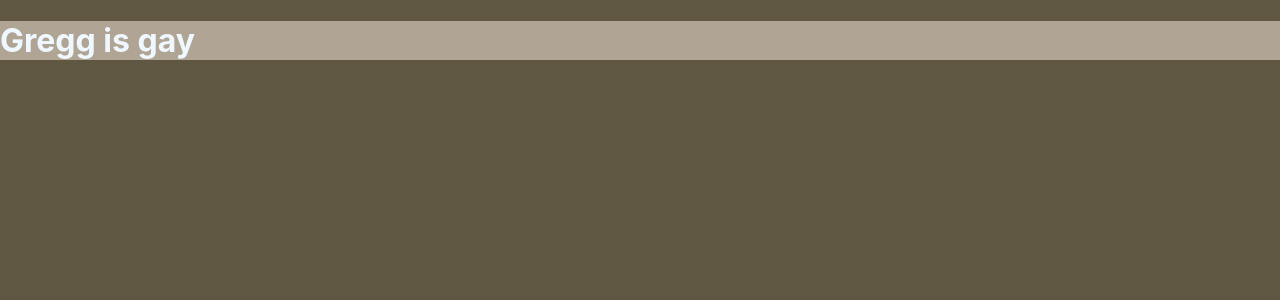
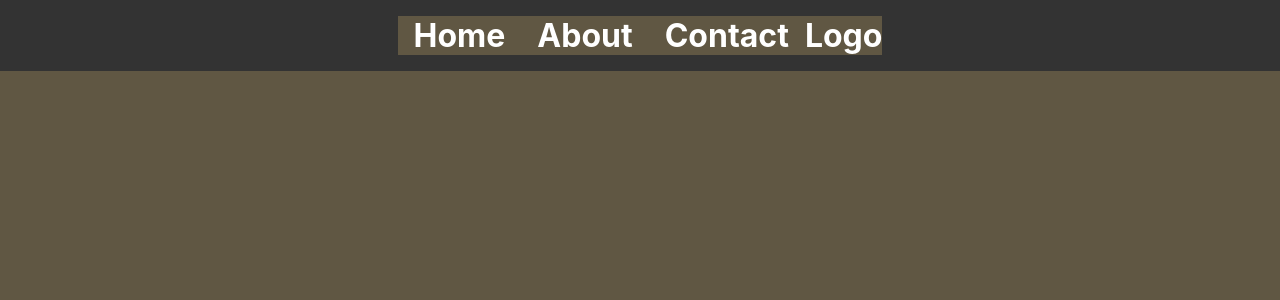
Before and after one commit to andytle95/dokusou, a React (Create React App) app in the folder dokusou/: page / in a window 1280 px wide. Shown: the top 300 px of the page. Built offline with nearby package versions, Linux system fonts and the light colour scheme.

Commit message:
navbar kind of added?

```diff
--- a/dokusou/src/container/Navbar.css
+++ b/dokusou/src/container/Navbar.css
@@ -2,3 +2,40 @@ h1 {
     background-color: rgb(176, 165, 148);
     color: aliceblue;
 }
+
+nav {
+    display: flex;
+    justify-content: center;
+    align-items: center;
+    background-color: #333;
+    color: #fff;
+    padding: 1rem;
+}
+
+ul {
+    display: flex;
+    justify-content: space-between;
+    list-style: none;
+    margin: 0;
+    padding: 0;
+}
+
+li {
+    margin: 0 1rem;
+}
+
+a {
+    color: #fff;
+    text-decoration: none;
+    font-weight: bold;
+    transition: all 0.3s ease;
+}
+
+a:hover {
+    color: #f1c40f;
+}
+
+div {
+    font-size: 2rem;
+    font-weight: bold;
+}
--- a/dokusou/src/container/Navbar.js
+++ b/dokusou/src/container/Navbar.js
@@ -1,8 +1,22 @@
+import React from 'react';
 import './Navbar.css'
 
 let Navbar = () => {
     return (
-    <h1>Gregg is gay</h1>
+        <nav>
+            <ul>
+                <li>
+                    <a href='#'>Home</a>
+                </li>
+                <li>
+                    <a href='#'>About</a>
+                </li>
+                <li>
+                    <a href="#">Contact</a>
+                </li>
+            </ul>
+            <div>Logo</div>
+        </nav>
     );
 }
 
```
